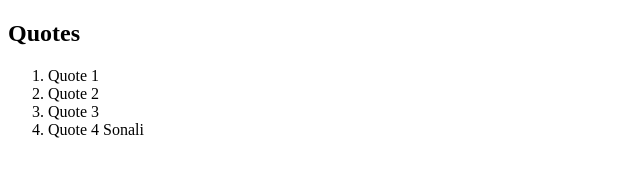
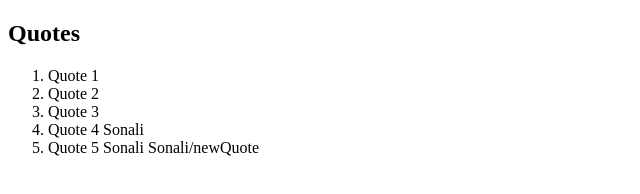
Before and after one commit to sonaliSingh10/myProject, a plain HTML site: page index.html in a window 1280 px wide. Shown: the whole page, without its empty margins (0-640 px from the left). Drawn offline with Linux system fonts and the light colour scheme.

Commit message:
quote 5 added

```diff
--- a/index.html
+++ b/index.html
@@ -14,6 +14,7 @@
         <li>Quote 2</li>
         <li>Quote 3</li>
         <li>Quote 4 Sonali</li>
+        <li>Quote 5 Sonali Sonali/newQuote</li>
     </ol>
 </body>
 
```
